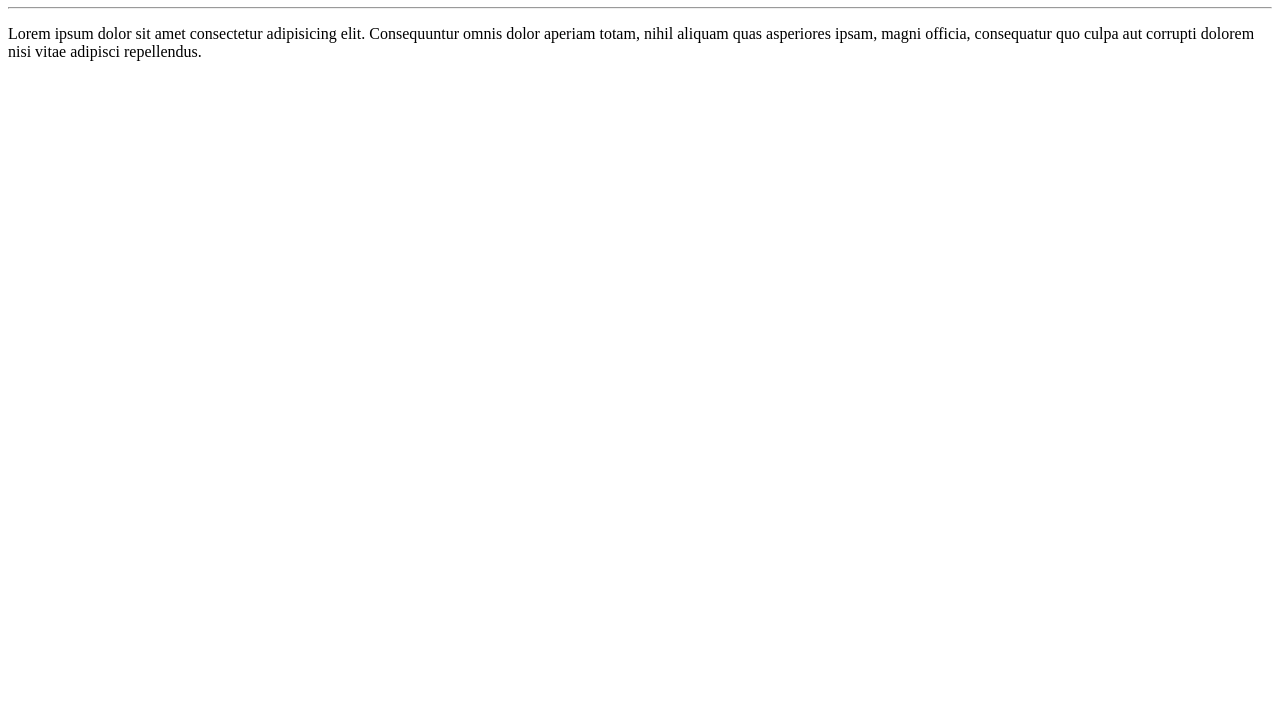
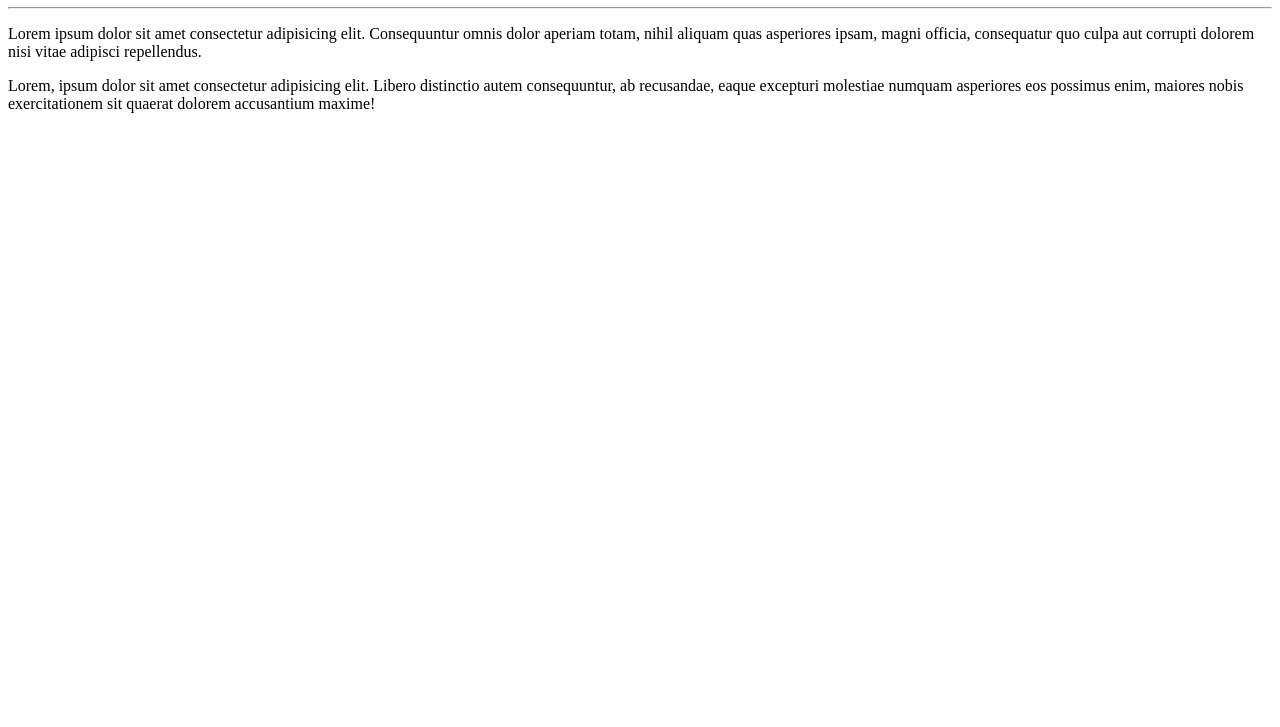
Before and after one commit to VictorMachado38/Ola-Mundo, a plain HTML site: page site-exmplo/index.html in a window 1280 px wide. Shown: the part 73-800 px from the top of the page. Drawn offline with Linux system fonts and the light colour scheme.

Commit message:
adicionei um parágrafo

```diff
--- a/site-exmplo/index.html
+++ b/site-exmplo/index.html
@@ -9,5 +9,6 @@
     <h1>Olá, Mundo!</h1>
     <hr>
     <p>Lorem ipsum dolor sit amet consectetur adipisicing elit. Consequuntur omnis dolor aperiam totam, nihil aliquam quas asperiores ipsam, magni officia, consequatur quo culpa aut corrupti dolorem nisi vitae adipisci repellendus.</p>
+    <p>Lorem, ipsum dolor sit amet consectetur adipisicing elit. Libero distinctio autem consequuntur, ab recusandae, eaque excepturi molestiae numquam asperiores eos possimus enim, maiores nobis exercitationem sit quaerat dolorem accusantium maxime!</p>
 </body>
 </html>
```
